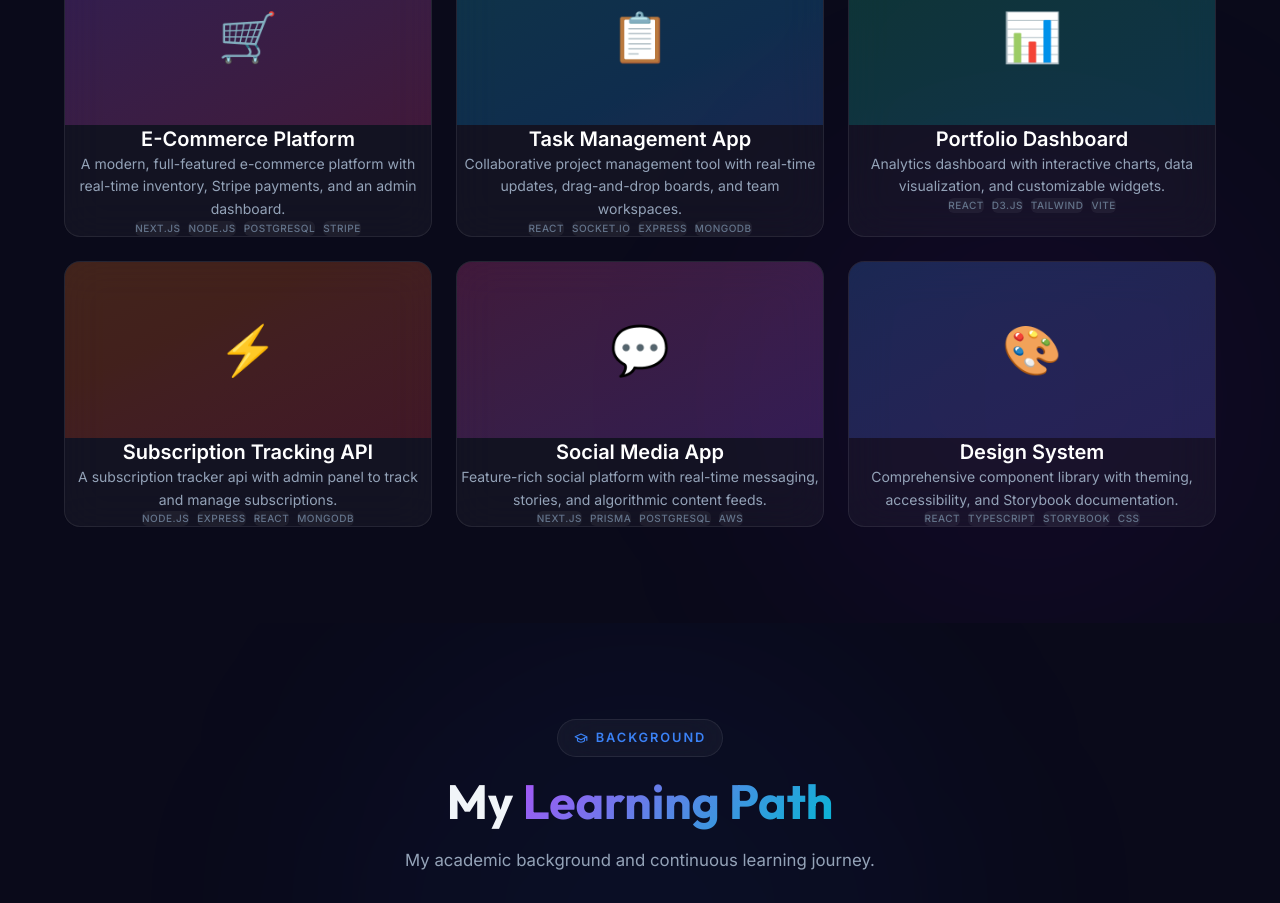
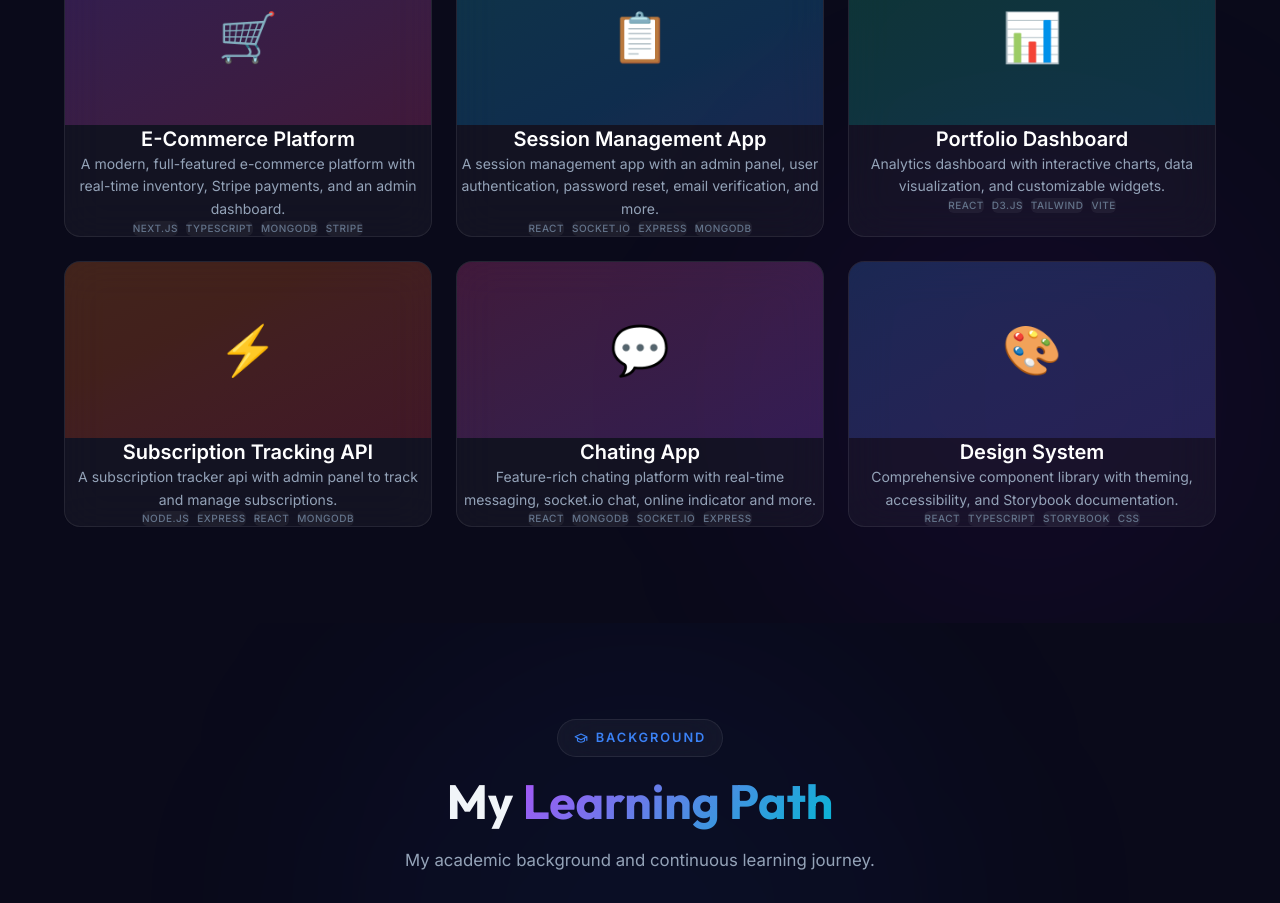
Before and after one commit to cipheroot6/Portfolio, a React (Vite) app: page / in a window 1280 px wide. Shown: the part 2900-3803 px from the top of the page. Built offline with nearby package versions, Linux system fonts and the light colour scheme.

Commit message:
updated projects

```diff
--- a/index.html
+++ b/index.html
@@ -1,14 +1,20 @@
-<!DOCTYPE html>
+<!doctype html>
 <html lang="en">
   <head>
     <meta charset="UTF-8" />
-    <link rel="icon" type="image/svg+xml" href="/vite.svg" />
+    <link rel="icon" type="image/svg+xml" href="/profile.jpg" />
     <meta name="viewport" content="width=device-width, initial-scale=1.0" />
-    <meta name="description" content="Full Stack Web Developer — Portfolio showcasing modern web applications, creative solutions, and technical expertise." />
-    <title>Portfolio</title>
+    <meta
+      name="description"
+      content="Full Stack Web Developer — Portfolio showcasing modern web applications, creative solutions, and technical expertise."
+    />
+    <title>CIPHEROOT</title>
     <link rel="preconnect" href="https://fonts.googleapis.com" />
     <link rel="preconnect" href="https://fonts.gstatic.com" crossorigin />
-    <link href="https://fonts.googleapis.com/css2?family=Inter:wght@300;400;500;600;700&family=Outfit:wght@400;500;600;700;800&display=swap" rel="stylesheet" />
+    <link
+      href="https://fonts.googleapis.com/css2?family=Inter:wght@300;400;500;600;700&family=Outfit:wght@400;500;600;700;800&display=swap"
+      rel="stylesheet"
+    />
   </head>
   <body>
     <div id="root"></div>
--- a/src/sections/Projects.jsx
+++ b/src/sections/Projects.jsx
@@ -5,66 +5,66 @@ const filters = ['All', 'Frontend', 'Full Stack', 'Backend']
 
 const projects = [
   {
-    title: 'E-Commerce Platform',
-    desc: 'A modern, full-featured e-commerce platform with real-time inventory, Stripe payments, and an admin dashboard.',
-    tags: ['Next.js', 'Node.js', 'PostgreSQL', 'Stripe'],
-    category: 'Full Stack',
-    gradient: 'from-purple-500/20 to-pink-500/20',
-    icon: '🛒',
-    github: '#',
-    live: '#',
+    title: "E-Commerce Platform",
+    desc: "A modern, full-featured e-commerce platform with real-time inventory, Stripe payments, and an admin dashboard.",
+    tags: ["Next.js", "TypeScript", "MongoDB", "Stripe"],
+    category: "Full Stack",
+    gradient: "from-purple-500/20 to-pink-500/20",
+    icon: "🛒",
+    github: "https://github.com/cipheroot6/Ecommerce",
+    live: "https://e-commerce-app-6.vercel.app/",
   },
   {
-    title: 'Task Management App',
-    desc: 'Collaborative project management tool with real-time updates, drag-and-drop boards, and team workspaces.',
-    tags: ['React', 'Socket.io', 'Express', 'MongoDB'],
-    category: 'Full Stack',
-    gradient: 'from-cyan-500/20 to-blue-500/20',
-    icon: '📋',
-    github: '#',
-    live: '#',
+    title: "Session Management App",
+    desc: "A session management app with an admin panel, user authentication, password reset, email verification, and more.",
+    tags: ["React", "Socket.io", "Express", "MongoDB"],
+    category: "Backend",
+    gradient: "from-cyan-500/20 to-blue-500/20",
+    icon: "📋",
+    github: "https://github.com/cipheroot6/SessionManager",
+    live: "https://session-manager-app.vercel.app/",
   },
   {
-    title: 'Portfolio Dashboard',
-    desc: 'Analytics dashboard with interactive charts, data visualization, and customizable widgets.',
-    tags: ['React', 'D3.js', 'Tailwind', 'Vite'],
-    category: 'Frontend',
-    gradient: 'from-emerald-500/20 to-cyan-500/20',
-    icon: '📊',
-    github: '#',
-    live: '#',
+    title: "Portfolio Dashboard",
+    desc: "Analytics dashboard with interactive charts, data visualization, and customizable widgets.",
+    tags: ["React", "D3.js", "Tailwind", "Vite"],
+    category: "Frontend",
+    gradient: "from-emerald-500/20 to-cyan-500/20",
+    icon: "📊",
+    github: "#",
+    live: "#",
   },
   {
-    title: 'Subscription Tracking API',
-    desc: 'A subscription tracker api with admin panel to track and manage subscriptions.',
-    tags: ['Node.js', 'Express', 'React', 'MongoDB'],
-    category: 'Backend',
-    gradient: 'from-orange-500/20 to-red-500/20',
-    icon: '⚡',
-    github: 'https://github.com/cipheroot6/subscriptionTracker',
-    live: 'https://subscription-tracker-eta-nine.vercel.app/',
+    title: "Subscription Tracking API",
+    desc: "A subscription tracker api with admin panel to track and manage subscriptions.",
+    tags: ["Node.js", "Express", "React", "MongoDB"],
+    category: "Backend",
+    gradient: "from-orange-500/20 to-red-500/20",
+    icon: "⚡",
+    github: "https://github.com/cipheroot6/subscriptionTracker",
+    live: "https://subscription-tracker-with-admin-panel.vercel.app/",
   },
   {
-    title: 'Social Media App',
-    desc: 'Feature-rich social platform with real-time messaging, stories, and algorithmic content feeds.',
-    tags: ['Next.js', 'Prisma', 'PostgreSQL', 'AWS'],
-    category: 'Full Stack',
-    gradient: 'from-pink-500/20 to-purple-500/20',
-    icon: '💬',
-    github: '#',
-    live: '#',
+    title: "Chating App",
+    desc: "Feature-rich chating platform with real-time messaging, socket.io chat, online indicator and more.",
+    tags: ["React", "MongoDB", "Socket.io", "Express"],
+    category: "Full Stack",
+    gradient: "from-pink-500/20 to-purple-500/20",
+    icon: "💬",
+    github: "https://github.com/cipheroot6/Chatify",
+    live: "https://github.com/cipheroot6/Chatify",
   },
   {
-    title: 'Design System',
-    desc: 'Comprehensive component library with theming, accessibility, and Storybook documentation.',
-    tags: ['React', 'TypeScript', 'Storybook', 'CSS'],
-    category: 'Frontend',
-    gradient: 'from-blue-500/20 to-indigo-500/20',
-    icon: '🎨',
-    github: '#',
-    live: '#',
+    title: "Design System",
+    desc: "Comprehensive component library with theming, accessibility, and Storybook documentation.",
+    tags: ["React", "TypeScript", "Storybook", "CSS"],
+    category: "Frontend",
+    gradient: "from-blue-500/20 to-indigo-500/20",
+    icon: "🎨",
+    github: "#",
+    live: "#",
   },
-]
+];
 
 export default function Projects() {
   const [active, setActive] = useState('All')
```
